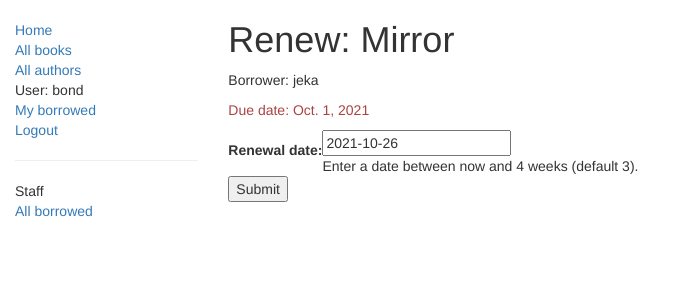
After one commit to jenkass/local_library, a Django app: page /catalog/book/44ef6650-f473-4949-bace-51c34a1f1779/renew/ in a window 1280 px wide. The commit adds this page. Shown: the top 300 px of the page, without its empty margins (0-682 px from the left). Run offline with Django 3.2, Linux system fonts and the light colour scheme; a user stored in the database is signed in; data comes from the database, SQL or seed files in the repository; both versions use the stored data as it was after the commit; some libraries are stand-ins or nearby versions.

Commit message:
created forms for create, update and delete books and authors. Used sessions. Added a registration and authentication

```diff
--- /dev/null
+++ b/catalog/forms.py
@@ -0,0 +1,39 @@
+from django import forms
+from django.core.exceptions import ValidationError
+from django.utils.translation import ugettext_lazy as _
+import datetime
+from django.forms import ModelForm
+from .models import *
+
+
+class RenewBookForm(forms.Form):
+    renewal_date = forms.DateField(help_text='Enter a date between now and 4 weeks (default 3).')
+
+    def clean_renewal_date(self):
+        data = self.cleaned_data['renewal_date']
+
+        if data < datetime.date.today():
+            raise ValidationError(_('Invalid date - renewal in past'))
+
+        if data > datetime.date.today() + datetime.timedelta(weeks=4):
+            raise ValidationError(_('Invalid date - renewal more than 4 weeks ahead'))
+        return data
+
+
+class RenewBookModelForm(ModelForm):
+    def clean_due_back(self):
+        data = self.cleaned_data['due_back']
+
+        if data < datetime.date.today():
+            raise ValidationError(_('Invalid date - renewal in past'))
+
+        if data > datetime.date.today() + datetime.timedelta(weeks=4):
+            raise ValidationError(_('Invalid date - renewal more than 4 weeks ahead'))
+
+        return data
+
+    class Meta:
+        model = BookInstance
+        fields = ['due_back',]
+        labels = {'due_back': _('Renewal date'),}
+        help_texts = {'due_back': _('Enter a date between now and 4 weeks (default 3).'),}
--- a/catalog/models.py
+++ b/catalog/models.py
@@ -30,8 +30,8 @@ class Book(models.Model):
 
     def display_genre(self):
         return ', '.join([genre.name for genre in self.genre.all()[:3]])
+
     display_genre.short_description = 'Genre'
-
 
 
 class BookInstance(models.Model):
--- a/catalog/templates/catalog/author_list.html
+++ b/catalog/templates/catalog/author_list.html
@@ -7,6 +7,10 @@
         {% for author in author_list %}
         <li><a href="{{ author.get_absolute_url }}">{{ author.first_name }}, {{ author.last_name }}({{ author.date_of_birth }})</a></li>
         {% endfor %}
+        {% if perms.catalog.can_mark_returned %}
+            <hr>
+            <a href="{% url 'author-create' %}">Create author</a>
+        {% endif %}
     </ul>
     {% else %}
         <p>There are no authors.</p>
--- a/catalog/templates/catalog/book_list.html
+++ b/catalog/templates/catalog/book_list.html
@@ -7,6 +7,10 @@
         {% for book in book_list %}
         <li><a href="{{ book.get_absolute_url }}">{{ book.title }}</a> ({{ book.author }})</li>
         {% endfor %}
+        {% if perms.catalog.can_mark_returned %}
+            <hr>
+            <a href="{% url 'book-create' %}">Create book</a>
+        {% endif %}
     </ul>
     {% else %}
         <p>There are no books in the library.</p>
--- /dev/null
+++ b/catalog/templates/catalog/book_renew_librarian.html
@@ -0,0 +1,16 @@
+{% extends "base_generic.html" %}
+{% block content %}
+
+    <h1>Renew: {{bookinst.book.title}}</h1>
+    <p>Borrower: {{bookinst.borrower}}</p>
+    <p{% if bookinst.is_overdue %} class="text-danger"{% endif %}>Due date: {{bookinst.due_back}}</p>
+
+    <form action="" method="post">
+        {% csrf_token %}
+        <table>
+        {{ form }}
+        </table>
+        <input type="submit" value="Submit" />
+    </form>
+
+{% endblock %}
--- a/catalog/templates/catalog/bookinstance_list_all_borrowed_books.html
+++ b/catalog/templates/catalog/bookinstance_list_all_borrowed_books.html
@@ -8,7 +8,8 @@
 
       {% for bookinst in bookinstance_list %}
       <li class="{% if bookinst.is_overdue %}text-danger{% endif %}">
-        <a href="{{ bookinst.book.get_absolute_url }}">{{bookinst.book.title}}</a> ({{ bookinst.due_back }}) - {{ bookinst.borrower }}
+          <a href="{{ bookinst.book.get_absolute_url }}">{{bookinst.book.title}}</a> ({{ bookinst.due_back }}) - {{ bookinst.borrower }}
+          <a href="{% url 'renew-book-librarian' bookinst.id %}">Renew</a>
       </li>
       {% endfor %}
     </ul>
--- a/catalog/urls.py
+++ b/catalog/urls.py
@@ -10,4 +10,11 @@ urlpatterns = [
     url(r'^author/(?P<pk>\d+)$', views.AuthorDetailView.as_view(), name='author-detail'),
     url(r'^mybooks/$', views.LoanedBooksByUserListView.as_view(), name='my-borrowed'),
     url(r'^borrowed/$', views.AllLoanedBooksListView.as_view(), name='all_borrowed'),
+    url(r'^book/(?P<pk>[-\w]+)/renew/$', views.renew_book_librarian, name='renew-book-librarian'),
+    url(r'^author/create/$', views.AuthorCreate.as_view(), name='author-create'),
+    url(r'^author/(?P<pk>\d+)/update/$', views.AuthorUpdate.as_view(), name='author-update'),
+    url(r'^author/(?P<pk>\d+)/delete/$', views.AuthorDelete.as_view(), name='author-delete'),
+    url(r'^book/create/$', views.BookCreate.as_view(), name='book-create'),
+    url(r'^book/(?P<pk>\d+)/update/$', views.BookUpdate.as_view(), name='book-update'),
+    url(r'^book/(?P<pk>\d+)/delete/$', views.BookDelete.as_view(), name='book-delete'),
 ]
--- a/catalog/views.py
+++ b/catalog/views.py
@@ -1,7 +1,13 @@
-from django.shortcuts import render
+from django.shortcuts import render, get_object_or_404
 from .models import *
 from django.views import generic
 from django.contrib.auth.mixins import LoginRequiredMixin, PermissionRequiredMixin
+from django.http import HttpResponseRedirect
+from django.urls import reverse, reverse_lazy
+import datetime
+from .forms import *
+from django.contrib.auth.decorators import permission_required
+from django.views.generic.edit import CreateView, UpdateView, DeleteView
 
 
 def index(request):
@@ -51,3 +57,55 @@ class AllLoanedBooksListView(PermissionRequiredMixin, LoginRequiredMixin, generi
     model = BookInstance
     template_name = 'catalog/bookinstance_list_all_borrowed_books.html'
     paginate_by = 10
+
+@permission_required('catalog.can_mark_returned')
+def renew_book_librarian(request, pk):
+    book_inst = get_object_or_404(BookInstance, pk=pk)
+    if request.method == "POST":
+        form = RenewBookForm(request.POST)
+
+        if form.is_valid():
+            book_inst.due_back = form.cleaned_data['renewal_date']
+            book_inst.save()
+            return HttpResponseRedirect(reverse('all_borrowed'))
+    else:
+        proposed_renewal_date = datetime.date.today() + datetime.timedelta(weeks=3)
+        form = RenewBookForm(initial={'renewal_date': proposed_renewal_date})
+    return render(request, 'catalog/book_renew_librarian.html', {'form': form, 'bookinst': book_inst})
+
+
+class AuthorCreate(PermissionRequiredMixin, CreateView):
+    permission_required = 'catalog.can_mark_returned'
+    model = Author
+    fields = '__all__'
+    initial = {'date_of_death': '12/10/2016',}
+
+
+class AuthorUpdate(PermissionRequiredMixin, UpdateView):
+    permission_required = 'catalog.can_mark_returned'
+    model = Author
+    fields = ['first_name', 'last_name', 'date_of_birth', 'date_of_death']
+
+
+class AuthorDelete(PermissionRequiredMixin, DeleteView):
+    permission_required = 'catalog.can_mark_returned'
+    model = Author
+    success_url = reverse_lazy('authors')
+
+
+class BookCreate(PermissionRequiredMixin, CreateView):
+    permission_required = 'catalog.can_mark_returned'
+    model = Book
+    fields = '__all__'
+
+
+class BookUpdate(PermissionRequiredMixin, UpdateView):
+    permission_required = 'catalog.can_mark_returned'
+    model = Book
+    fields = '__all__'
+
+
+class BookDelete(PermissionRequiredMixin, DeleteView):
+    permission_required = 'catalog.can_mark_returned'
+    model = Book
+    success_url = reverse_lazy('books')
```
Also changed, not shown: catalog/templates/catalog/author_confirm_delete.html (added, +14 -0 lines), catalog/templates/catalog/author_detail.html (+8 -1 lines), catalog/templates/catalog/author_form.html (added, +13 -0 lines), catalog/templates/catalog/book_confirm_delete.html (added, +14 -0 lines), catalog/templates/catalog/book_detail.html (+7 -1 lines), catalog/templates/catalog/book_form.html (added, +13 -0 lines), catalog/migrations/0004_alter_bookinstance_options.py (added), catalog/migrations/0005_alter_bookinstance_options.py (added), db.sqlite3.
